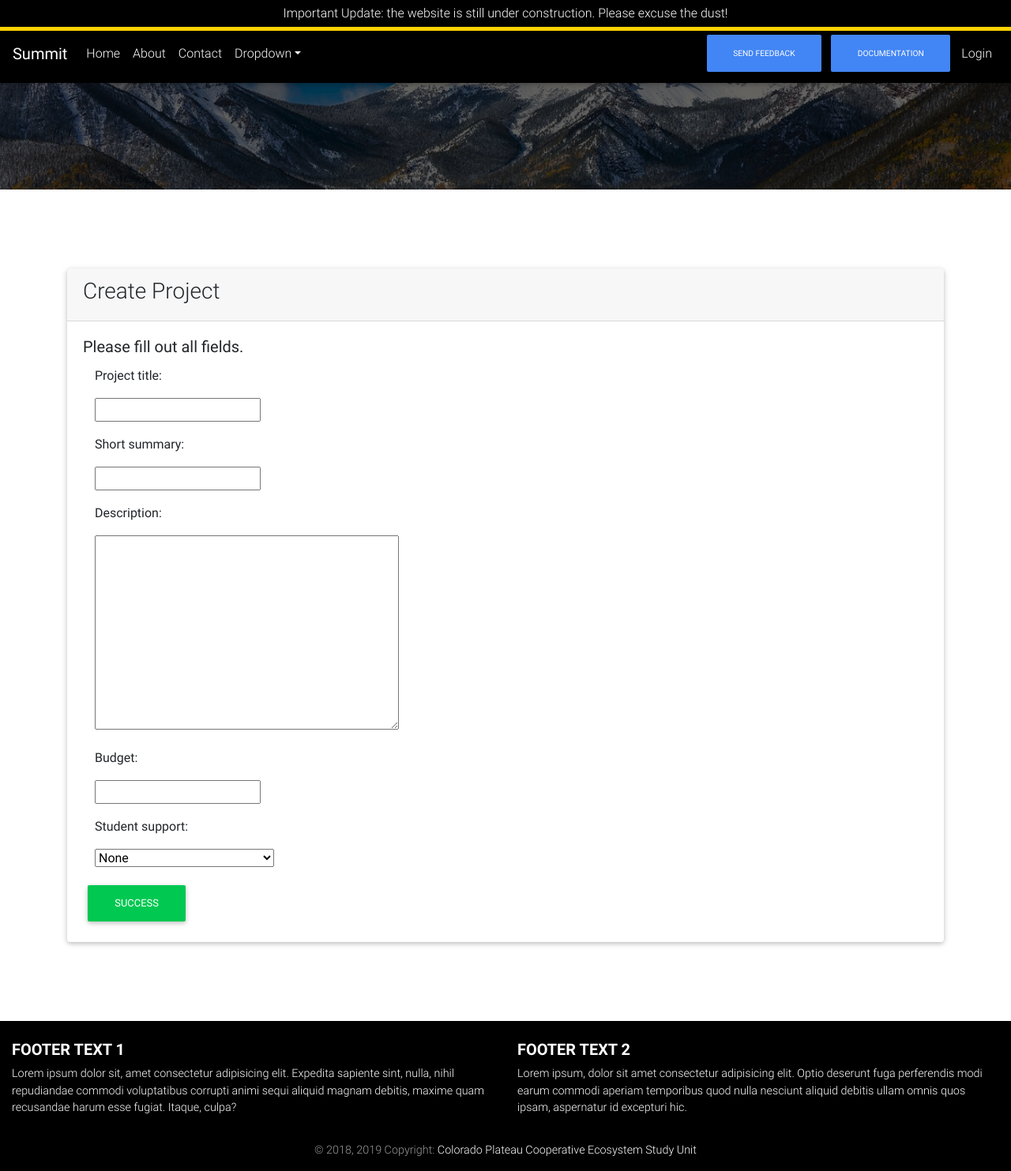
After one commit to NAU-CCL/cpcesu-summit, a Django app: page /projects/add/ in a window 1280 px wide. The commit adds this page. Shown: the whole page at 79% size. Run offline with Django 3.2, Linux system fonts and the light colour scheme; some libraries are stand-ins or nearby versions.

Commit message:
Added model form functionality. Still needs to add objects to database.

```diff
--- a/summit/apps/projects/models.py
+++ b/summit/apps/projects/models.py
@@ -30,7 +30,7 @@ class Project(models.Model):
         (NONE, 'None')
     )
 
-    project_title = models.CharField(max_length=500, unique=True, help_text=_help_text['project_title'])
+    project_title = models.CharField(max_length=500, unique=True, help_text=_help_text['project_title'] )
     short_summary = models.CharField(max_length=500, help_text=_help_text['short_summary'])
     description = models.TextField(help_text=_help_text['description'])
     sensitive = models.BooleanField(default=False, help_text=_help_text['sensitive'])
--- /dev/null
+++ b/summit/apps/projects/templates/apps/projects/form-template.html
@@ -0,0 +1,9 @@
+{% for field in form %}
+<div class="form-group">
+    <div class="col-sm-offset-2 col-sm-10">
+        <span class="text-danger sml">{{ field.errors }}</span>
+    </div>
+    <label class="control-label col-sm-2">{{ field.label_tag }}</label>
+    <div class="col-sm-10">{{ field }}</div>
+</div>
+{% endfor %}
--- /dev/null
+++ b/summit/apps/projects/templates/apps/projects/project_form.html
@@ -0,0 +1,18 @@
+{% extends 'base.html' %}
+{% load static %}
+
+{% block primary %}
+<div class="card">
+  <div class="card-header">
+      <h3>Create Project</h3>
+  </div>
+  <div class="card-body">
+    <h5 class="card-title">Please fill out all fields.</h5>
+        <form class="form-horizontal" action="" method="post" enctype="multipart/form-data">
+            {% csrf_token %}
+            {% include 'apps/projects/form-template.html'%}
+        </form>
+    <button type="submit" class="btn btn-success btn-rounded">Success</button>
+  </div>
+</div>
+{% endblock %}
--- a/summit/apps/projects/templates/apps/projects/project_index.html
+++ b/summit/apps/projects/templates/apps/projects/project_index.html
@@ -1,6 +1,5 @@
 {% extends 'base.html' %}
 {% load static %}
-
 
 {% block primary %}
     <h1 style="text-align: center">PROJECT PAGE</h1>
@@ -17,5 +16,4 @@
             <li>No projects yet.</li>
         {% endfor %}
     </ul>
-
 {% endblock %}
--- a/summit/apps/projects/urls.py
+++ b/summit/apps/projects/urls.py
@@ -2,9 +2,11 @@
 # TODO: Set up urls to point to the projects views.py
 from django.conf.urls import url
 
-from .views import ProjectListView
+from . import views
 
 app_name = 'summit.apps.projects'
 urlpatterns = [
-    url(r'^$', ProjectListView.as_view(), name='project-list'),
+    url(r'^$', views.ProjectListView.as_view(), name='project-list'),
+    url(r'(?P<pk>[0-9]+)/$', views.DetailView.as_view(), name='project-detail'),
+    url(r'add/$', views.ProjectCreate.as_view(), name='project-create'),
 ]
--- a/summit/apps/projects/views.py
+++ b/summit/apps/projects/views.py
@@ -1,6 +1,7 @@
 from django.shortcuts import redirect, render
 from django.conf import settings
-from django.views.generic import ListView
+from django.core.urlresolvers import reverse
+from django.views.generic import ListView, DetailView, CreateView, UpdateView, DeleteView
 
 from django.contrib.auth.mixins import LoginRequiredMixin
 
@@ -52,3 +53,15 @@ class ProjectListView(LoginRequiredMixin, ListView):
         ctx = super(ProjectListView, self).get_context_data(**kwargs)
         ctx = { **ctx, **context}
         return ctx
+
+    def get_absolute_url(self):
+        return reverse('project:detail', kwargs={'pk':self})
+
+class ProjectDetail(DeleteView):
+    model = Project
+    template_name = 'apps/projects/project_detail.html'
+
+class ProjectCreate(CreateView):
+    template_name = 'apps/projects/project_form.html'
+    model = Project
+    fields = ['project_title', 'short_summary', 'description', 'budget', 'student_support']
```
Also changed, not shown: summit/apps/projects/templates/apps/projects/project_detail.html (added, +8 -0 lines).
